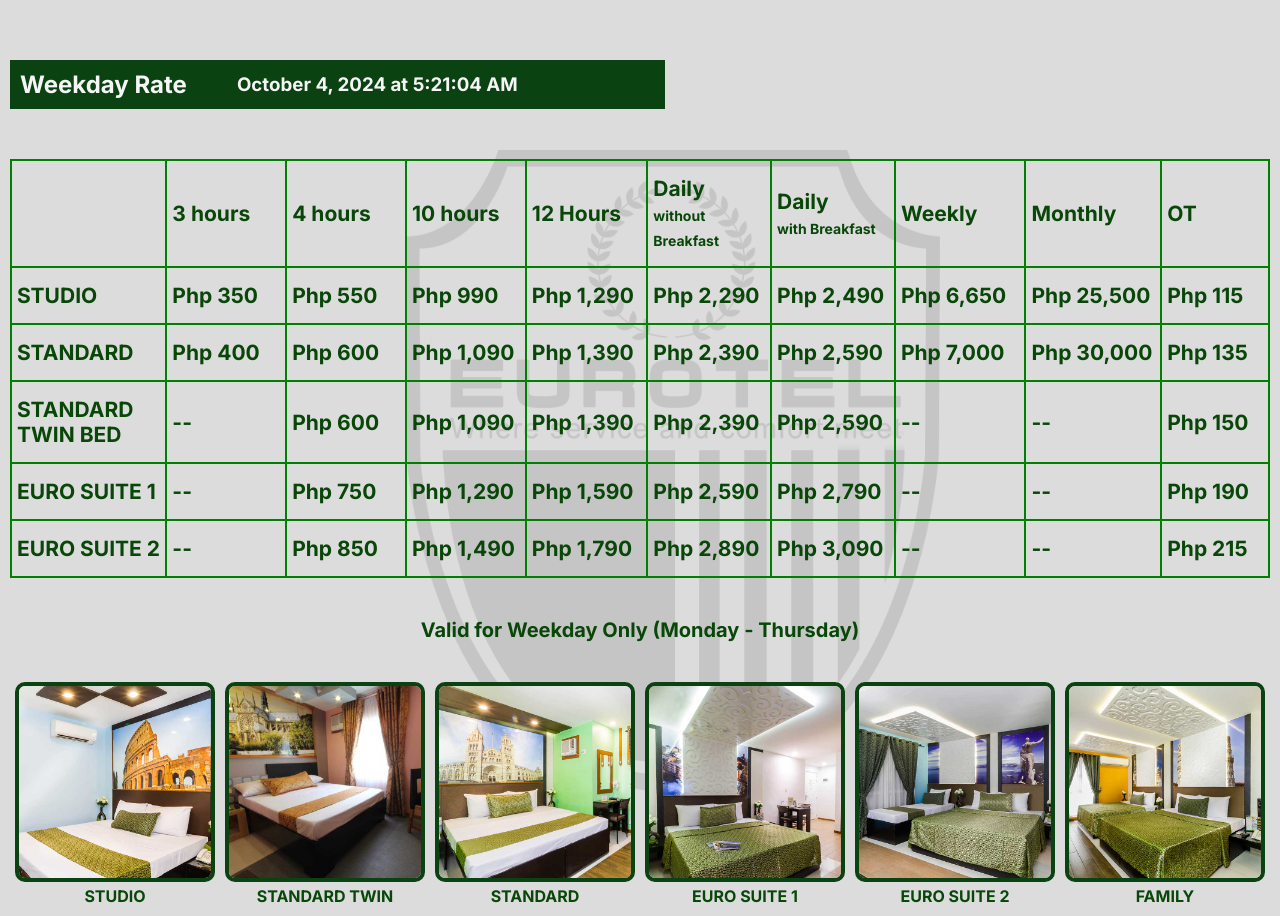
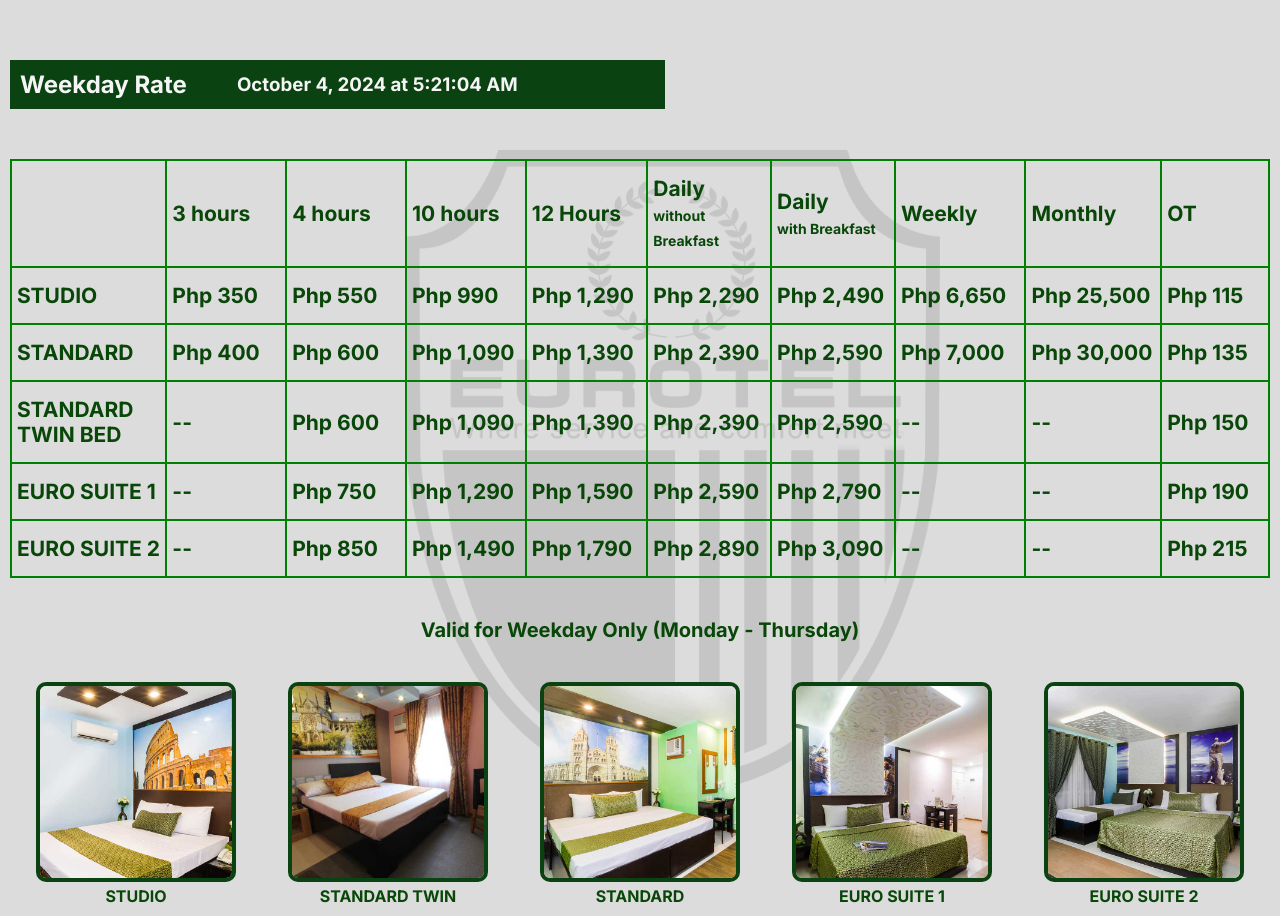
Before and after one commit to BrixMalitao/angeleskiosk, a plain HTML site: page index.html in a window 1280 px wide. Drawn offline with Linux system fonts and the light colour scheme.

Commit message:
Update index.html

```diff
--- a/index.html
+++ b/index.html
@@ -115,10 +115,6 @@
         <img class="room-type" src="rooms/euro-suite-2.jpg" alt="" />
         <h4>EURO SUITE 2</h4>
       </div>
-      <div class="room-box">
-        <img class="room-type" src="rooms/family.jpg" alt="" />
-        <h4>FAMILY</h4>
-      </div>
     </div>
 
     <script src="app.js"></script>
```
